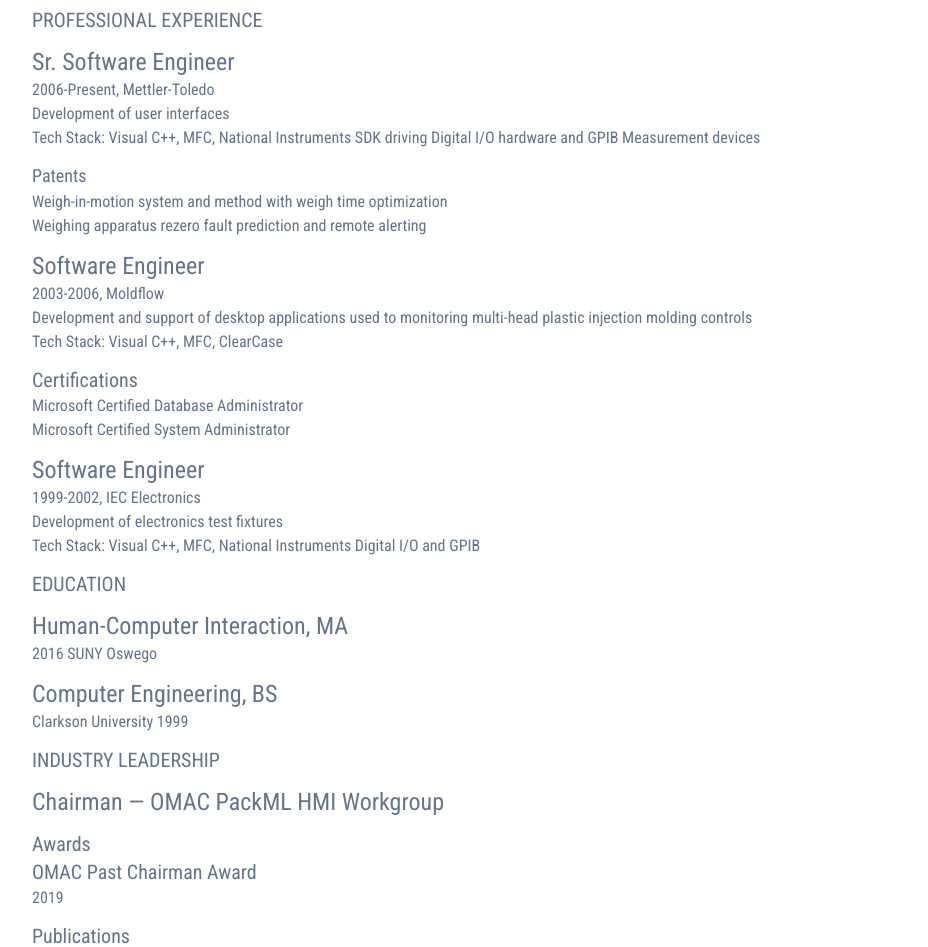
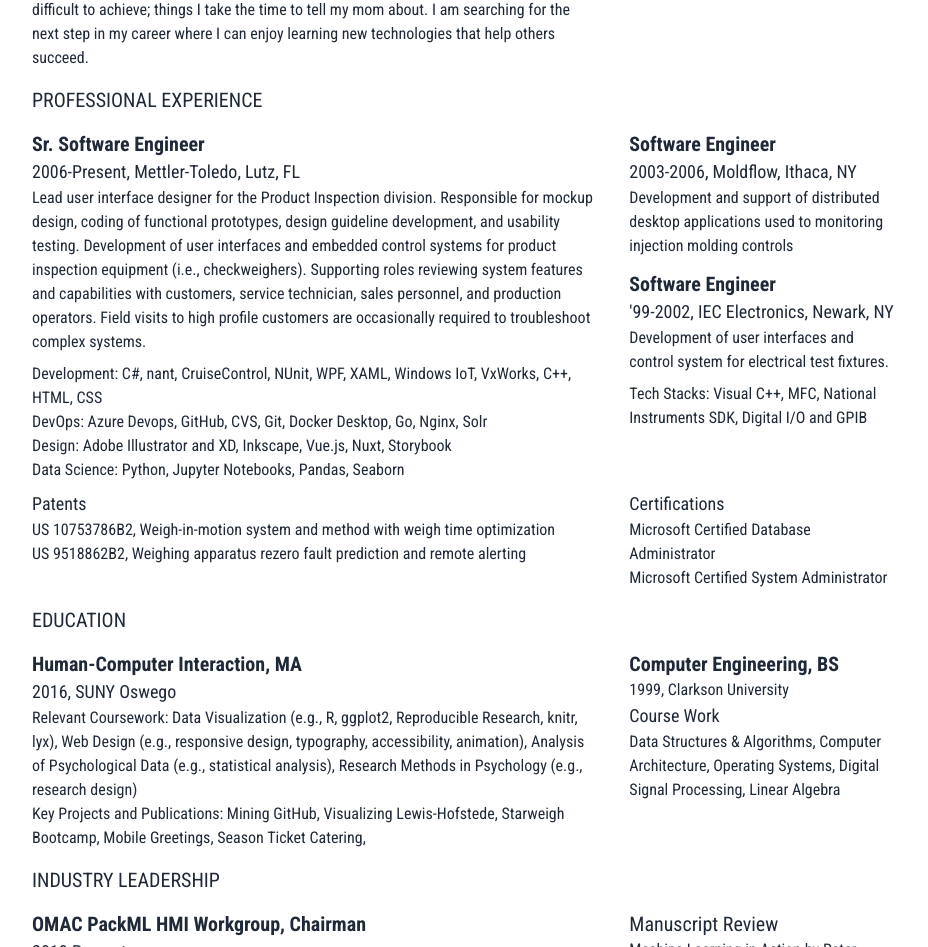
Before and after one commit to patricktoohey/resume, a website built with Vite: page index.html in a window 1280 px wide. Shown: the part 126-1073 px from the top of the page, without its empty margins (176-1104 px from the left). Built offline with nearby package versions, Linux system fonts and the light colour scheme.

Commit message:
progress milestone

```diff
--- a/index.html
+++ b/index.html
@@ -5,7 +5,7 @@
     <meta charset="UTF-8">
     <meta http-equiv="X-UA-Compatible" content="IE=edge">
     <meta name="viewport" content="width=device-width, initial-scale=1.0">
-    <title>Patrick' Resume</title>
+    <title>Patrick's Resume</title>
     <link rel="preconnect" href="https://fonts.googleapis.com">
     <link rel="preconnect" href="https://fonts.gstatic.com" crossorigin>
     <link href="https://fonts.googleapis.com/css2?family=Roboto+Condensed:wght@400;700&display=swap" rel="stylesheet">
@@ -18,62 +18,90 @@
     </style>
 </head>
 
-<body class="antialiased text-slate-500 dark:text-slate-400 bg-white ">
+<body class="antialiased text-gray-800 dark:text-slate-400 bg-white ">
     <article class="mx-auto p-12 w-full lg:w-3/4">
-        <header class="flex justify-between flex-row">
-            <h1>Patrick Toohey</h1>
-            <address class="text-right">
-                <div class="text-right">Odessa, Florida</div>
-                <div class="mb-1">
+        <div class="grid grid-cols-6 gap-y-2 gap-x-8 justify-end">
+            <div class="col-span-4">
+                <h1 class="mb-3">Patrick Toohey</h1>
+                <div>My resume lists steps I've taken, things I am proud of, and accomplishments that were
+                    difficult to achieve; things I take the time to tell my mom about. I am searching for the next step
+                    in my career where I can enjoy learning new technologies that help others succeed.
+                </div>
+            </div>
+            <address class="col-span-2 text-right not-italic">
+                <div>Odessa, Florida</div>
+                <div>
                     <a href="mailto:bahbah2e@gmail.com">bahbah2e@gmail.com</a>
                 </div>
-                <div class="text-right">
-                    <a href="https://github.com/patricktoohey" class="ml-6 block text-slate-400 hover:text-slate-500 dark:hover:text-slate-300">
-                        <svg viewBox="0 0 16 16" class="w-5 h-5" fill="currentColor" aria-hidden="true">
-                            <path
-                                d="M8 0C3.58 0 0 3.58 0 8c0 3.54 2.29 6.53 5.47 7.59.4.07.55-.17.55-.38 0-.19-.01-.82-.01-1.49-2.01.37-2.53-.49-2.69-.94-.09-.23-.48-.94-.82-1.13-.28-.15-.68-.52-.01-.53.63-.01 1.08.58 1.23.82.72 1.21 1.87.87 2.33.66.07-.52.28-.87.51-1.07-1.78-.2-3.64-.89-3.64-3.95 0-.87.31-1.59.82-2.15-.08-.2-.36-1.02.08-2.12 0 0 .67-.21 2.2.82.64-.18 1.32-.27 2-.27.68 0 1.36.09 2 .27 1.53-1.04 2.2-.82 2.2-.82.44 1.1.16 1.92.08 2.12.51.56.82 1.27.82 2.15 0 3.07-1.87 3.75-3.65 3.95.29.25.54.73.54 1.48 0 1.07-.01 1.93-.01 2.2 0 .21.15.46.55.38A8.013 8.013 0 0016 8c0-4.42-3.58-8-8-8z">
-                            </path>
-                        </svg>
+                <div class="justify-content-end ">
+                    <a href="https://github.com/patricktoohey"
+                        class="ml-6 hover:text-slate-500 dark:hover:text-slate-300 right">
+                        <span>https://github.com/patricktoohey</span>
                     </a>
                 </div>
             </address>
-        </header>
-        <section>
-            <h3>PROFESSIONAL EXPERIENCE</h3>
-            <section>
-                <h2>Sr. Software Engineer</h2>
+
+            <h3 class="col-span-6">PROFESSIONAL EXPERIENCE</h3>
+            <section class="col-span-4">
+                <h3 class="font-bold">Sr. Software Engineer</h3>
+                <h4>
                     <time>2006-Present,</time>
-                <a href="https://www.mt.com">Mettler-Toledo</a>
+                    <a href="https://www.mt.com">Mettler-Toledo, Lutz, FL</a>
+                </h4>
+                <ul>
+                    <li>Lead user interface designer for the Product Inspection division. Responsible for mockup design,
+                        coding of functional prototypes, design guideline development, and usability testing.
+                        Development of user interfaces and embedded control systems for product inspection equipment (i.e.,
+                        checkweighers). Supporting roles reviewing system features and capabilities with
+                        customers, service technician, sales personnel, and production operators. Field visits to high
+                        profile customers are occasionally required to troubleshoot complex systems.</li>
+                    <li class="mt-2">Development: C#, nant, CruiseControl, NUnit, WPF, XAML, Windows IoT, VxWorks, C++, HTML, CSS</li>
+                    <li>DevOps: Azure Devops, GitHub, CVS, Git, Docker Desktop, Go, Nginx, Solr</li>
+                    <li>Design: Adobe Illustrator and XD, Inkscape, Vue.js, Nuxt, Storybook</li>
+                    <li>Data Science: Python, Jupyter Notebooks, Pandas, Seaborn</li>
+                </ul>
 
+            </section>
+            <section class="col-span-2">
+                <div>
+                    <h3 class="font-bold">Software Engineer</h3>
+                    <h4>
+                        <time>2003-2006,</time>
+                        <a href="https://www.autodesk.com/moldflow">Moldflow, Ithaca, NY</a>
+                    </h4>
                     <ul>
-                    <li>Development of user interfaces </li>
-                    <li>Tech Stack: Visual C++, MFC, National Instruments SDK driving Digital I/O hardware and GPIB
-                        Measurement devices</li>
+                        <li>Development and support of distributed desktop applications used to monitoring
+                            injection molding controls</li>
                     </ul>
-                <section>
+                </div>
+                <div class="mt-3">
+                    <h3 class="font-bold">Software Engineer</h3>
+                    <h4>
+                        <time>'99-2002,</time>
+                        <a href="https://www.iec-electronics.com/">IEC Electronics, Newark, NY</a>
+                    </h4>
+                    <ul>
+                        <li>Development of user interfaces and control system for electrical test fixtures.</li>
+                        <li class="mt-2">Tech Stacks: Visual C++, MFC, National Instruments SDK, Digital I/O and GPIB
+                        </li>
+                    </ul>
+                </div>
+            </section>
+            <section class="col-span-4">
                 <h4>Patents</h4>
                 <ol>
                     <li>
-                            <a href="https://patents.google.com/patent/US10753786B2">Weigh-in-motion system and method
-                                with weigh time optimization</a>
+                        <a href="https://patents.google.com/patent/US10753786B2">US 10753786B2, Weigh-in-motion
+                            system and method with weigh time optimization</a>
                     </li>
                     <li>
-                            <a href="https://patents.google.com/patent/US9518862B2">Weighing apparatus rezero fault
-                                prediction and remote alerting</a>
+                        <a href="https://patents.google.com/patent/US9518862B2">US 9518862B2, Weighing apparatus
+                            rezero fault prediction and remote alerting</a>
                     </li>
                 </ol>
             </section>
-            </section>
-            <section>
-                <h2>Software Engineer</h2>
-                <time>2003-2006,</time>
-                <a href="https://www.autodesk.com/moldflow">Moldflow</a>
-                <ul>
-                    <li>Development and support of desktop applications used to monitoring multi-head plastic injection molding controls</li>
-                    <li>Tech Stack: Visual C++, MFC, ClearCase</li>
-                </ul>
-                <Section>
-                    <h3>Certifications</h3>
+            <section class="col-span-2">
+                <h4>Certifications</h4>
                 <ul>
                     <li>
                         Microsoft Certified Database Administrator
@@ -82,42 +110,64 @@
                         Microsoft Certified System Administrator
                     </li>
                 </ul>
-                </Section>
+            </section>
 
+            <h3 class="col-span-6">EDUCATION</h3>
+
+            <section class="col-span-4">
+                <h3 class="font-bold">Human-Computer Interaction, MA</h3>
+                <h4>
+                    <time>2016,</time>
+                    <a href="https://www.oswego.edu/programs/graduate/human-computer-interaction-ma">SUNY Oswego</a>
+                </h4>
                 <section>
-                    <h2>Software Engineer</h2>
-                    <time>1999-2002,</time>
-                    <a href="https://www.iec-electronics.com/">IEC Electronics</a>
                     <ul>
-                        <li>Development of electronics test fixtures</li>
-                        <li>Tech Stack: Visual C++, MFC, National Instruments Digital I/O and GPIB</li>
+                        <li>
+                            Relevant Coursework: Data Visualization (e.g., R, ggplot2, Reproducible Research, knitr, lyx), Web
+                            Design (e.g., responsive design, typography, accessibility, animation), Analysis of Psychological Data (e.g., statistical analysis), Research Methods in Psychology (e.g., research design)
+                        </li>
+                        <li>
+                            Key Projects and Publications:
+                                <a href="https://github.com/patricktoohey/GitHubR">Mining GitHub</a>,
+                                <a href="https://github.com/patricktoohey/VisualizingLewisHofstede">Visualizing Lewis-Hofstede</a>,
+                                <a href="https://github.com/patricktoohey/bootcamp">Starweigh Bootcamp</a>,
+                                <a href="https://github.com/patricktoohey/MobileGreetings">Mobile Greetings</a>,
+                                <a href="https://github.com/patricktoohey/SeasonTicketCatering">Season Ticket Catering</a>,
+                        </li>
                     </ul>
                 </section>
-
             </section>
+            <section class="col-span-2">
+                <h3 class="font-bold">Computer Engineering, BS</h3>
+                <time>1999,</time>
+                <a href="https://www.clarkson.edu/undergraduate/computer-engineering">Clarkson University</a>
                 <section>
-                <h3>EDUCATION</h3>
-                <section>
-                    <h2>Human-Computer Interaction, MA</h2>
-                    <time>2016</time>
-                    <a href="https://www.oswego.edu/programs/graduate/human-computer-interaction-ma">SUNY Oswego</a>
-                </section>
-                <section>
-                    <h2>Computer Engineering, BS</h2>
-                    <a href="https://www.clarkson.edu/undergraduate/computer-engineering">Clarkson University</a>
-                    <time>1999</time>
+                    <h4>Course Work</h4>
+                    <ul>
+                        <li>
+                            Data Structures & Algorithms, Computer Architecture, Operating Systems, Digital Signal
+                            Processing, Linear Algebra
+                        </li>
+                    </ul>
                 </section>
             </section>
-            <section>
-                <h3>INDUSTRY LEADERSHIP</h3>
-                <section>
-                    <h2>Chairman &#8212; OMAC PackML HMI Workgroup</h2>
-                </section>
+
+            <h3 class="col-span-6">INDUSTRY LEADERSHIP</h3>
+            <section class="col-span-4">
+
+                <h3 class="font-bold">OMAC PackML HMI Workgroup, Chairman</h3>
+                <h4>
+                    <time>2018-Present</time>
+                </h4>
+                <ul>
+                    <li></li>
+                    <li>Development Stack: C#, WPF, XAML, Windows IoT, VxWorks, C++, HTML, CSS</li>
+                </ul>
                 <section>
                     <h3>Awards</h3>
                     <ol>
                         <li>
-                            <h3>OMAC Past Chairman Award</h3>
+                            <a href="https://pmmi.docsend.com/view/thd8cf8s7dezmnb3">OMAC Past Chairman Award</a>
                             <time>2019</time>
                         </li>
                     </ol>
@@ -126,48 +176,58 @@
                     <h3>Publications</h3>
                     <ol>
                         <li>
-                            <a href="https://www.omac.org/hmi-stack-lights">PackML Implementation Guide: HMIs &#8212;
+                            <a href="https://www.omac.org/hmi-stack-lights">PackML Implementation Guide: HMIs
+                                &#8212;
                                 User Interfaces, Stacklights, and Push-Button Controls</a>
-                            <time>2020</time>
+                            <h4>
+                                <time>2020,</time>
+                                <span>OMAC.org</span>
+                            </h4>
                         </li>
                         <li>
+                            <time>2019,</time>
                             <a
                                 href="https://www.packagingstrategies.com/articles/90988-packml-hmi-implementation-guide-moves-to-next-phase">PackML
-                                HMI Implementation Guide Moves to Next Phase</a>
-                            <time>2019</time>
+                                HMI Implementation Guide Moves to Next Phase, Packaging Strategies</a>
+
                         </li>
                         <li>
+                            <time>2018,</time>
                             <a
                                 href="https://www.packagingstrategies.com/articles/90742-hmi-standardization-a-path-forward">HMI
-                                Standardization: A Path Forward</a>
-                            <time>2018</time>
+                                Standardization: A Path Forward, Packaging Strategies</a>
                         </li>
                     </ol>
                 </section>
 
             </section>
-            <section>
+            <section class="col-span-2">
                 <h3>Manuscript Review</h3>
                 <ul>
                     <li>
-                        <a href="https://www.manning.com/books/machine-learning-in-action">Machine Learning in Action by
+                        <a href="https://www.manning.com/books/machine-learning-in-action">Machine Learning in
+                            Action by
                             Peter Harrington; Manning Publications Co.</a>
                     </li>
                     <li>
-                        <a href="https://www.manning.com/books/git-in-practice">Git in Practice by Mike McQuaid; Manning
+                        <a href="https://www.manning.com/books/git-in-practice">Git in Practice by Mike McQuaid;
+                            Manning
                             Publications Co.</a>
                     </li>
                     <li>
-                        <a href="https://www.manning.com/books/git-in-practice">Real-World Machine Learning by Henrik
+                        <a href="https://www.manning.com/books/git-in-practice">Real-World Machine Learning by
+                            Henrik
                             Brink, Joseph W. Richards, and Mark Fetherolf; Manning Publications Co.</a>
                     </li>
                     <li>
-                        <a href="https://www.manning.com/books/windows-store-app-development-c-and-xaml">Windows Store
+                        <a href="https://www.manning.com/books/windows-store-app-development-c-and-xaml">Windows
+                            Store
                             App Development: C# and XAML by Pete Brown; Manning Publications Co.</a>
                     </li>
                 </ul>
             </section>
             </section>
+        </div>
     </article>
 </body>
 
--- a/src/tailwind.css
+++ b/src/tailwind.css
@@ -18,7 +18,7 @@
   }
 
   h3 {
-    @apply text-xl
+    @apply text-xl mt-2
   }
 
   h4 {
@@ -36,10 +36,6 @@
   .section-subtitle {
     @apply text-3xl
   }
-
-  section {
-    @apply mt-3
-  }
 }
 
 @tailwind utilities;
```
Also changed, not shown: resume.css. Lines whose indentation alone changed are shown as unchanged.
